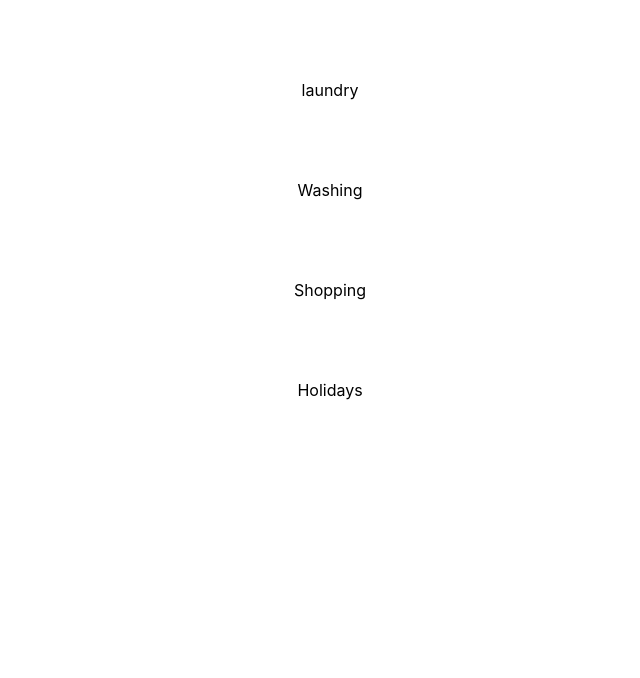
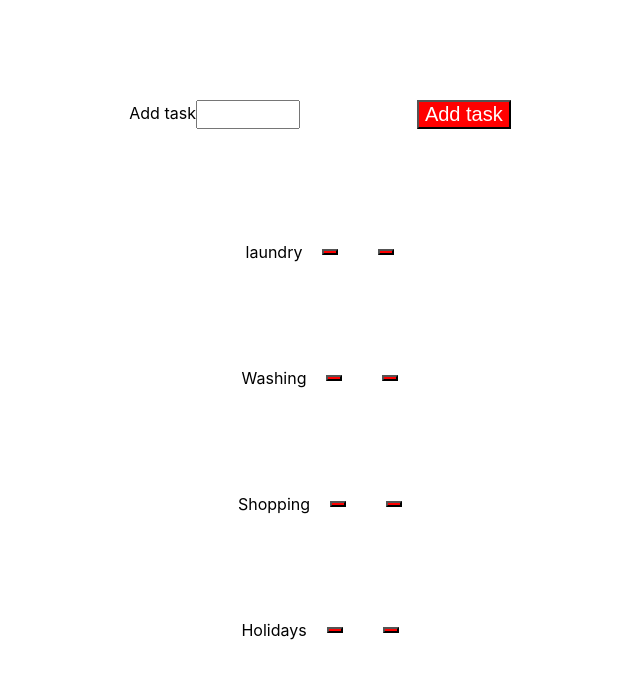
Before and after one commit to Deepak9912/task-app, a React (Create React App) app in the folder task-app/: page / in a window 1280 px wide. Shown: the top 678 px of the page, without its empty margins (310-950 px from the left). Built offline with nearby package versions, Linux system fonts and the light colour scheme.

Commit message:
add form for taskinput

```diff
--- a/task-app/src/App.js
+++ b/task-app/src/App.js
@@ -1,5 +1,6 @@
 import './App.css';
-import Input from './components/Input.js';
+import InputItem from './components/Input.js';
+import TaskForm from './components/TaskFrom';
 
 const taskItems = [
   {id: 'cd1', task: 'laundry'},
@@ -11,10 +12,11 @@ const taskItems = [
 function App() {
   return (
     <div>
-      <Input id={taskItems[0].id} task={taskItems[0].task} />
-      <Input id={taskItems[1].id} task={taskItems[1].task}/>
-      <Input id={taskItems[2].id} task={taskItems[2].task}/>
-      <Input id={taskItems[3].id} task={taskItems[3].task}/>
+      <TaskForm />
+      <InputItem tasks={taskItems[0]}/>
+      <InputItem tasks={taskItems[1]}/>
+      <InputItem tasks={taskItems[2]}/>
+      <InputItem tasks={taskItems[3]}/>
     </div>
   );
 }
--- a/task-app/src/components/Input.js
+++ b/task-app/src/components/Input.js
@@ -1,12 +1,28 @@
+import {useState} from 'react'
 import classes from './Input.module.css';
 
+const InputItem = (props) => {
+    const [edit, setEdit] = useState('');
 
-const Input = (props) => {
+    const [deleted, setDeleted] = useState('');
+
+    const editHandler = () => {
+        setEdit('Updated!')
+        console.log('updated')
+    };
+
+    const deleteHandler = () => {
+        setDeleted('Deleted!');
+        console.log('deleted')
+    };
+
     return (
             <div className={classes.form}>
-                <div>{props.task}</div>
+                <div>{props.tasks.task}</div>
+                <button onClick={editHandler}>{edit}</button>
+                <button onClick={deleteHandler}>{deleted}</button>
             </div>
     )
 }
 
-export default Input;
+export default InputItem;
--- /dev/null
+++ b/task-app/src/components/TaskFrom.js
@@ -0,0 +1,33 @@
+import React from "react";
+import {useState}  from 'react';
+import classes from './Input.module.css';
+
+const TaskForm = () => {
+
+    const [enteredTask, setEnteredTask] = useState('')
+
+    const addInputHandler = (event) => {
+        setEnteredTask(event.target.value);
+        console.log(event.target.value);
+    };
+
+    const submitHandler = (event) => {
+        event.preventDefault();
+        const taskData = {
+            task: enteredTask
+        }
+        console.log(taskData);
+    }
+
+    return <form className={classes.form} onSubmit={submitHandler}>
+        <div>
+            <label>Add task</label>
+            <input type="text" onChange={addInputHandler} />
+        </div>
+        <div>
+            <button type="submit">Add task</button>
+        </div>
+    </form>
+}
+
+export default TaskForm;
```
